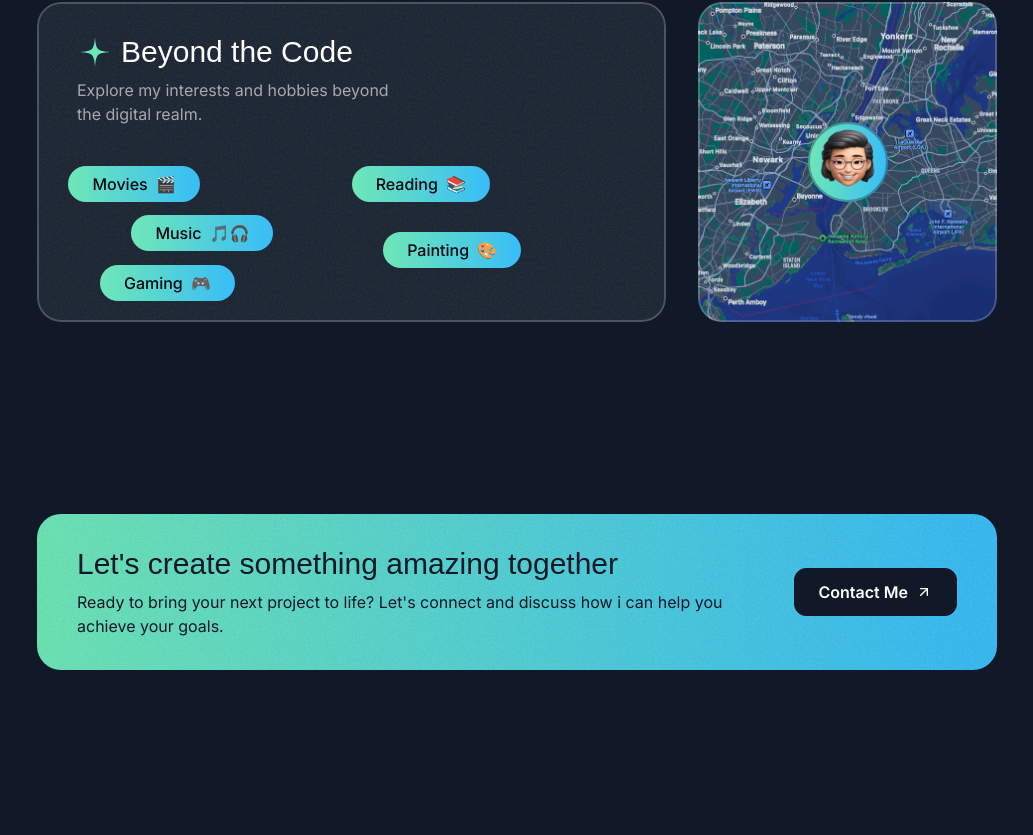
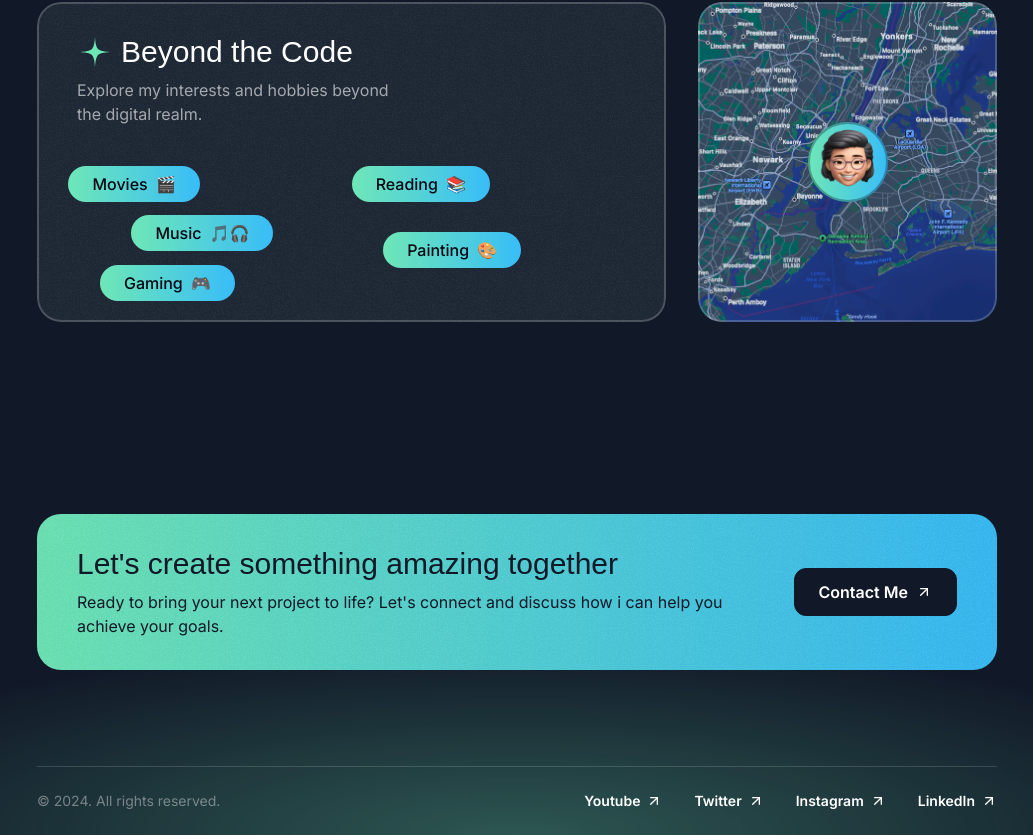
Before and after one commit to SainaFirooz/portfolio, a Next.js app: page / in a window 1280 px wide. Shown: the part 4598-5433 px from the top of the page, without its empty margins (123-1156 px from the left). Before the commit the page ends 5364 px from the top, so only its background shows below. Built offline with nearby package versions, Linux system fonts and the light colour scheme; a web font is replaced by a local one.

Commit message:
footer added

```diff
--- a/src/app/page.tsx
+++ b/src/app/page.tsx
@@ -5,6 +5,7 @@
 import { AboutSection } from "@/sections/About";
 import { TestimonialsSection } from "@/sections/Testimonials";
 import { ContactSection } from "@/sections/Contact";
+import { Footer } from "@/sections/Footer";
 
 export default function Home() {
   return (
@@ -16,6 +17,7 @@
       <TestimonialsSection />
       <AboutSection />
       <ContactSection />
+      <Footer />
     </div>
   );
 }
```
